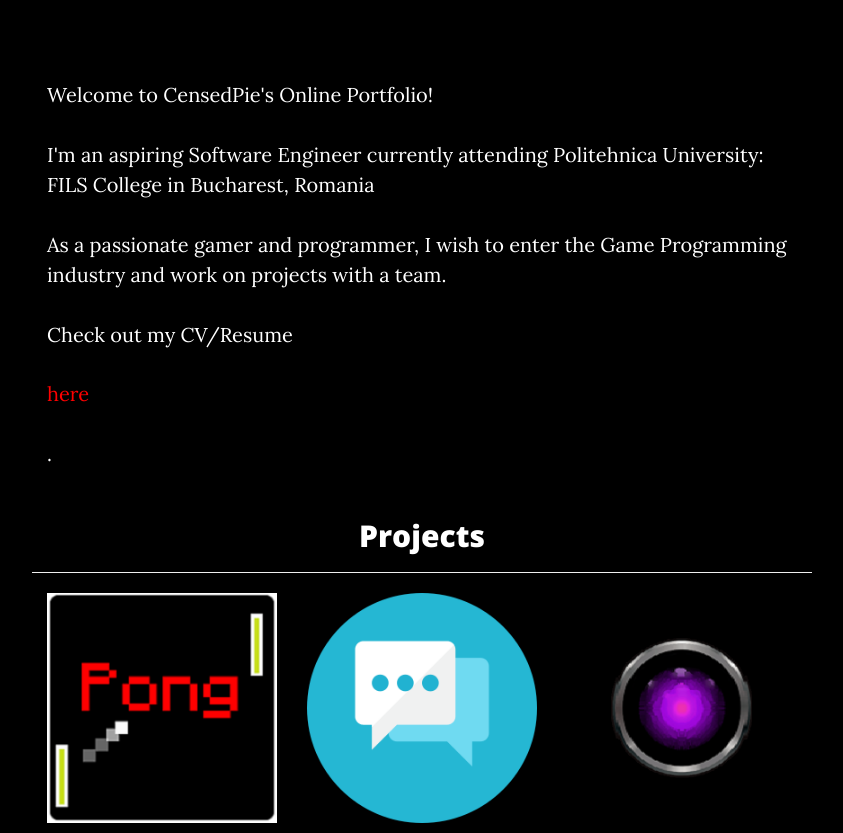
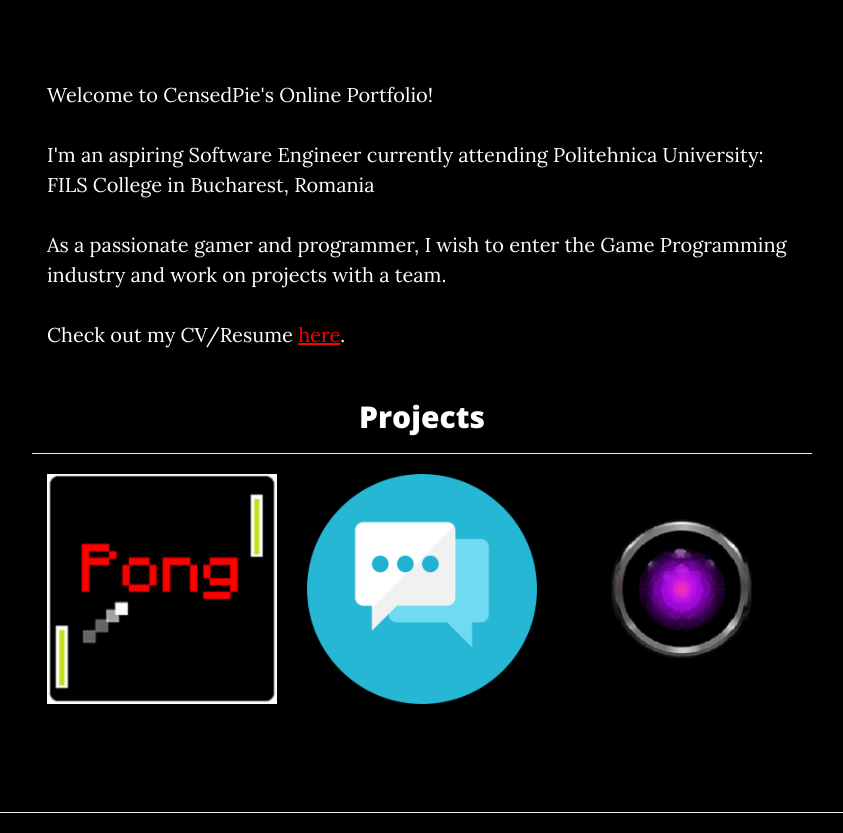
Before and after one commit to DeletedBunny/CensedPie.github.io, a Jekyll site: the page built from index.html, in a window 1280 px wide. Shown: the part 448-1281 px from the top of the page, without its empty margins (218-1061 px from the left). Built offline with Jekyll 4.4.1, drawn with Linux system fonts in a browser that asks for light colours; nearby versions of some CDN libraries; the list of posts is cut into pages by our own code; grey boxes are pictures that could not be loaded.

Commit message:
changed period

```diff
--- a/index.html
+++ b/index.html
@@ -13,7 +13,7 @@
 
 		<p>As a passionate gamer and programmer, I wish to enter the Game Programming industry and work on projects with a team.</p>
 
-		<p>Check out my CV/Resume </p><a href="/resume/AlexandruSavuCV.pdf">here</a><p>.</p>
+		<p>Check out my CV/Resume <a href="/resume/AlexandruSavuCV.pdf">here</a>.</p>
 
 
 	</div>
```
